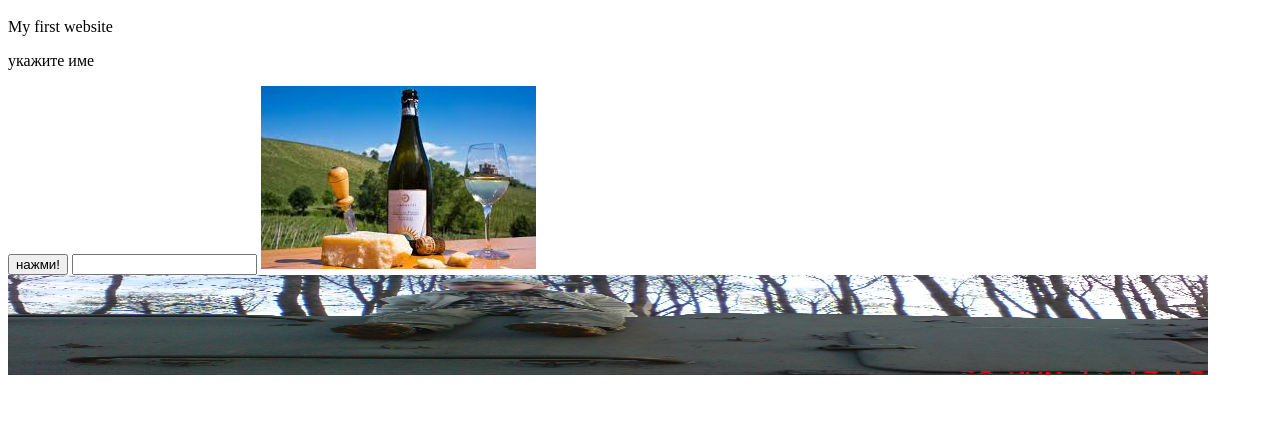
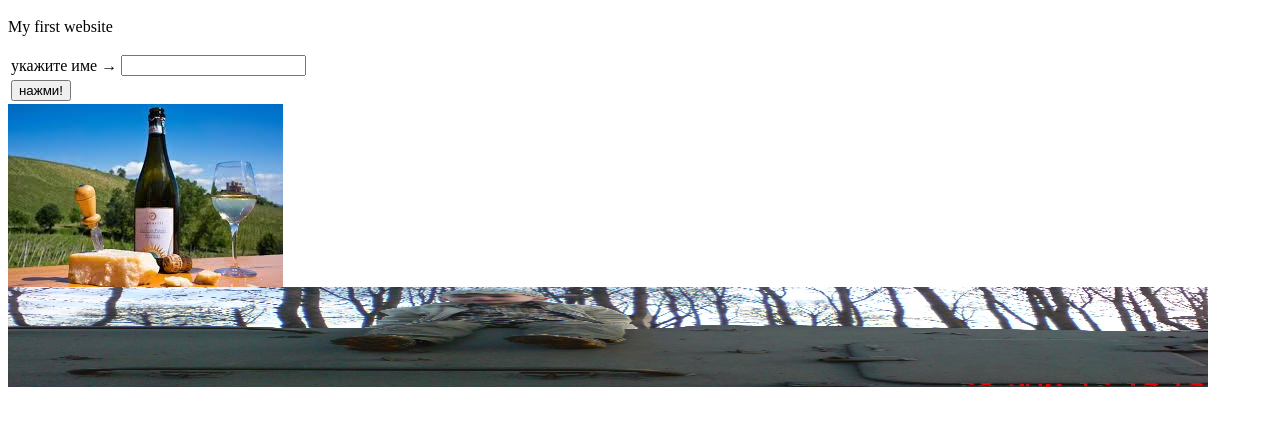
Before and after one commit to roma521/roma521.github.io, a plain HTML site: page index.html in a window 1280 px wide. Shown: the part 48-474 px from the top of the page. Drawn offline with Linux system fonts and the light colour scheme.

Commit message:
Update index.html

```diff
--- a/index.html
+++ b/index.html
@@ -1,12 +1,20 @@
-
 <html>
 <head></head>
 <body>
 <h1>Hello!</h1>
 <p id="roma">My first website</p>
-<p id="roma">укажите име</p>
-<button onclick="alert('Привет, '+document.getElementById('input').value)">нажми!</button>
-<input type="text" id="input"></input>
+<table border="0">
+<tr>
+<td><p id="roma">укажите име &rarr;</p></td><td><input type="text" id="input"></input></td>
+</tr>
+<tr>
+<td><button onclick="alert('Привет, '+document.getElementById('input').value)">нажми!</button></td>
+</tr>
+</table>
+
+
+
+
 
 
 
@@ -17,4 +25,4 @@
 <img src="botel.jpg"></img>
 <img src="TANK.jpg" style="width:1200px;height:100px;"></img>
 </body>
-</html>
+<html>
```
